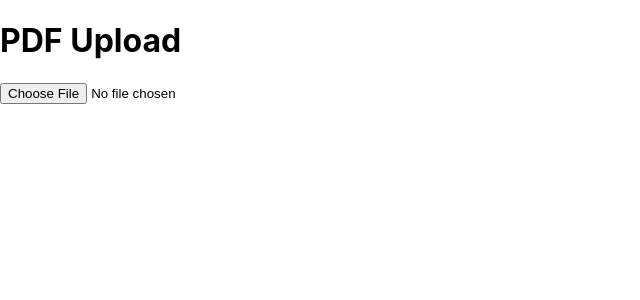
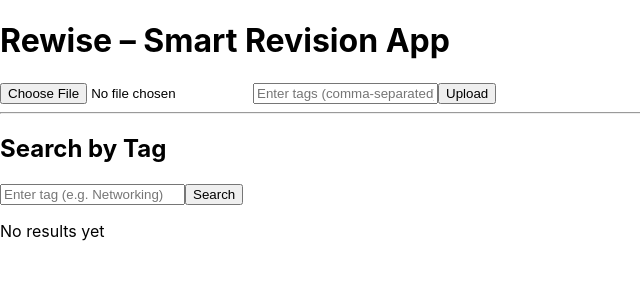
Before and after one commit to rohit0110/rewise, a React (Create React App) app in the folder frontend/: page / in a window 1280 px wide. Shown: the top 300 px of the page, without its empty margins (0-640 px from the left). Built offline with nearby package versions, Linux system fonts and the light colour scheme.

Commit message:
Get docs by tags frontend

```diff
--- a/frontend/src/App.js
+++ b/frontend/src/App.js
@@ -1,27 +1,14 @@
-import React, { useEffect, useState } from "react";
-import axios from "axios";
+import React from "react";
+import UploadForm from "./components/uploadForm";
+import ByTag from "./components/byTag";
 
 function App() {
-  const handleUpload = async (e) => {
-    const formData = new FormData();
-    formData.append("pdf", e.target.files[0]);
-
-    try {
-      const res = await axios.post("http://localhost:3001/api/upload/pdf", formData, {
-        headers: {
-          "Content-Type": "multipart/form-data",
-        },
-      });
-      console.log(res.data);
-    } catch (err) {
-      console.error("Upload failed", err);
-    }
-  };
-
   return (
     <div className="App">
-      <h1>PDF Upload</h1>
-      <input type="file" accept=".pdf" onChange={handleUpload} />
+      <h1>Rewise – Smart Revision App</h1>
+      <UploadForm />
+      <hr />
+      <ByTag />
     </div>
   );
 }
--- /dev/null
+++ b/frontend/src/components/byTag.js
@@ -0,0 +1,54 @@
+// frontend/src/components/byTag.js
+import React, { useState } from "react";
+import axios from "axios";
+
+export default function ByTag() {
+  const [tag, setTag] = useState("");
+  const [results, setResults] = useState([]);
+  const [loading, setLoading] = useState(false);
+
+  const fetchByTag = async () => {
+    if (!tag) return;
+    setLoading(true);
+    try {
+      const res = await axios.get(`http://localhost:3001/api/revision/by-tag/${tag}`);
+      setResults(res.data);
+    } catch (err) {
+      console.error("Error fetching docs by tag:", err);
+    } finally {
+      setLoading(false);
+    }
+  };
+
+  return (
+    <div className="p-4">
+      <h2 className="text-xl font-semibold mb-2">Search by Tag</h2>
+      <input
+        type="text"
+        placeholder="Enter tag (e.g. Networking)"
+        value={tag}
+        onChange={(e) => setTag(e.target.value)}
+        className="border px-2 py-1 mr-2 rounded"
+      />
+      <button onClick={fetchByTag} className="bg-blue-500 text-white px-3 py-1 rounded">
+        Search
+      </button>
+
+      {loading && <p className="mt-2">Loading...</p>}
+
+      <div className="mt-4">
+        {results.length === 0 && !loading ? (
+          <p>No results yet</p>
+        ) : (
+          results.map((doc, idx) => (
+            <div key={idx} className="border p-2 rounded mb-2">
+              <h3 className="font-bold text-gray-800">Document #{idx + 1}</h3>
+              <p className="text-sm text-gray-600">{doc.text.slice(0, 300)}...</p>
+              <p className="text-xs text-gray-500">Tags: {doc.tags.join(", ")}</p>
+            </div>
+          ))
+        )}
+      </div>
+    </div>
+  );
+}
--- /dev/null
+++ b/frontend/src/components/uploadForm.js
@@ -0,0 +1,48 @@
+import React, { useState } from "react";
+import axios from "axios";
+
+export default function UploadForm() {
+  const [file, setFile] = useState(null);
+  const [tags, setTags] = useState("");
+
+  const handleSubmit = async (e) => {
+    e.preventDefault();
+
+    if (!file) return alert("Please select a PDF");
+
+    const formData = new FormData();
+    formData.append("pdf", file);
+    formData.append("tags", tags);
+
+    try {
+      const res = await axios.post("http://localhost:3001/api/upload/", formData, {
+        headers: {
+          "Content-Type": "multipart/form-data",
+        },
+      });
+      console.log(res.data);
+      alert("Upload successful!");
+    } catch (err) {
+      console.log(err);
+      console.error("Upload failed", err);
+      alert("Upload failed!");
+    }
+  };
+
+  return (
+    <form onSubmit={handleSubmit}>
+      <input
+        type="file"
+        accept=".pdf"
+        onChange={(e) => setFile(e.target.files[0])}
+      />
+      <input
+        type="text"
+        placeholder="Enter tags (comma-separated)"
+        value={tags}
+        onChange={(e) => setTags(e.target.value)}
+      />
+      <button type="submit">Upload</button>
+    </form>
+  );
+}
```
